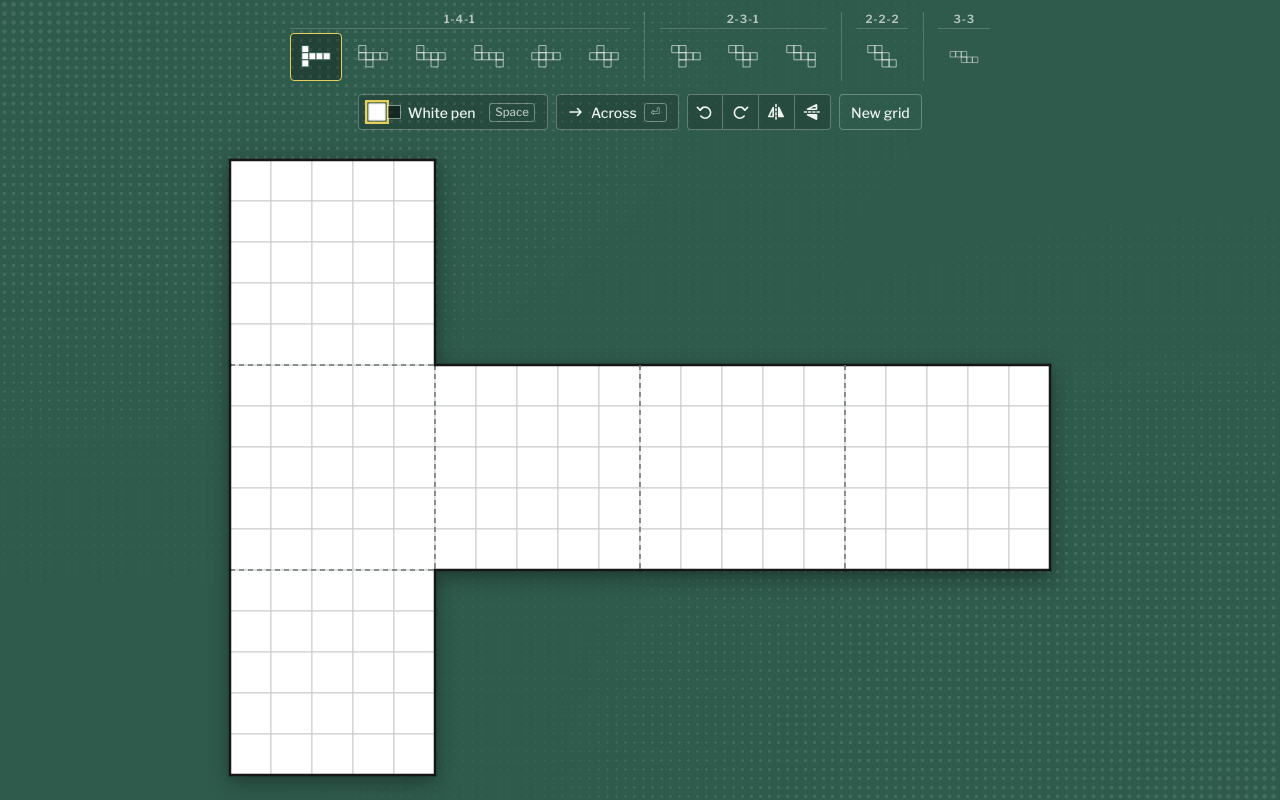
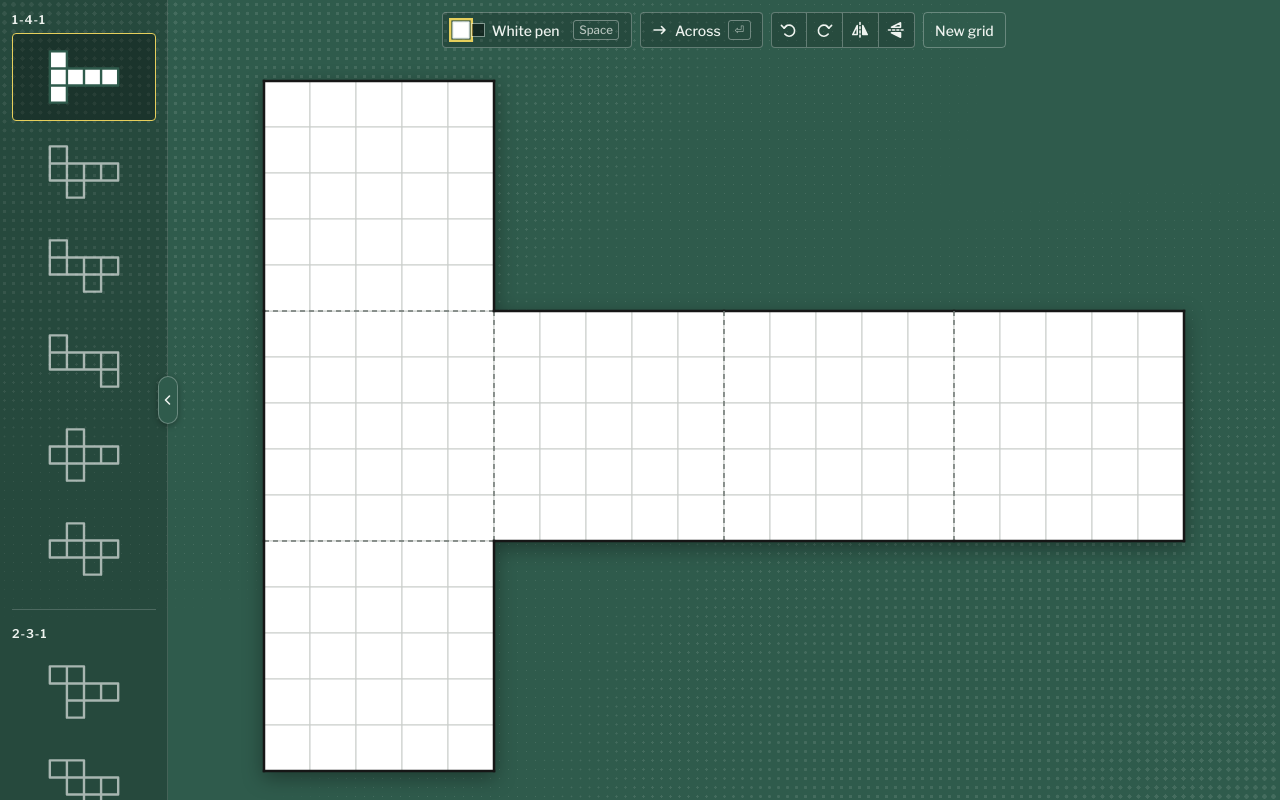
Before and after one commit to ArmaanjeetSandhu/nets, a SvelteKit app: page / in a window 1280 px wide. Both pictures are taken after a click on the button "Make the grid". Built offline with nearby package versions, Linux system fonts and the light colour scheme.

Commit message:
Shift net selector to collapsible sidebar

```diff
--- a/src/lib/NetIcon.svelte
+++ b/src/lib/NetIcon.svelte
@@ -9,6 +9,7 @@
 
 	const shape = $derived(transformShape(net, transform));
 	const unit = $derived(size / Math.max(shape.rows, shape.cols));
+	const outline = $derived(shape.faces.map((f) => `M${f.col} ${f.row}h1v1h-1z`).join(''));
 </script>
 
 <svg
@@ -20,6 +21,7 @@
 	{#each shape.faces as f (f.row * 10 + f.col)}
 		<rect x={f.col} y={f.row} width="1" height="1" />
 	{/each}
+	<path d={outline} />
 </svg>
 
 <style>
@@ -29,6 +31,9 @@
 	}
 	rect {
 		fill: var(--icon-fill, transparent);
+	}
+	path {
+		fill: none;
 		stroke: var(--icon-stroke, currentColor);
 		stroke-width: 0.14;
 		stroke-linejoin: round;
--- a/src/routes/+page.svelte
+++ b/src/routes/+page.svelte
@@ -32,6 +32,15 @@
 	let netIndex = $state(0);
 	let transform = $state<Transform>(IDENTITY);
 	const view = $derived(n === null ? null : buildView(netIndex, transform, n));
+
+	let sidebarOpen = $state(true);
+	const NARROW = '(max-width: 640px)';
+	const isNarrow = () => typeof matchMedia === 'function' && matchMedia(NARROW).matches;
+
+	function selectNet(i: number) {
+		setView(() => (netIndex = i));
+		if (isNarrow()) sidebarOpen = false;
+	}
 
 	let pen = $state<Pen>('white');
 	let axis = $state<Axis>('across');
@@ -80,6 +89,7 @@
 		pen = 'white';
 		axis = 'across';
 		editing = null;
+		sidebarOpen = !isNarrow();
 		n = size;
 	}
 
@@ -282,11 +292,12 @@
 			</form>
 		</section>
 	{:else if view}
-		<header class="bar">
-			<nav class="nets" aria-label="Cube nets">
+		<div class="workspace" class:open={sidebarOpen}>
+			<aside class="sidebar" class:open={sidebarOpen}>
+				<nav id="net-list" class="nets" aria-label="Cube nets" hidden={!sidebarOpen}>
 					{#each FAMILIES as family (family.name)}
 						<div class="family" role="group" aria-label="{family.name} family">
-						<span class="family-label" title={family.description}>{family.name}</span>
+							<div class="family-label">{family.name}</div>
 							<div class="family-nets">
 								{#each family.nets as i (i)}
 									<button
@@ -296,16 +307,41 @@
 										aria-label="Net {i + 1} of {NETS.length}, {family.name} family"
 										title="Net {i + 1} ({family.name})"
 										onmousedown={keepFocus}
-									onclick={() => setView(() => (netIndex = i))}
+										onclick={() => selectNet(i)}
 									>
-									<NetIcon net={NETS[i]} {transform} size={30} />
+										<NetIcon net={NETS[i]} {transform} size={72} />
 									</button>
 								{/each}
 							</div>
 						</div>
 					{/each}
 				</nav>
+			</aside>
 
+			<button
+				class="handle"
+				aria-expanded={sidebarOpen}
+				aria-controls="net-list"
+				aria-label={sidebarOpen ? 'Hide nets' : 'Show nets'}
+				title={sidebarOpen ? 'Hide nets' : 'Show nets'}
+				onmousedown={keepFocus}
+				onclick={() => (sidebarOpen = !sidebarOpen)}
+			>
+				<svg viewBox="0 0 12 20" aria-hidden="true">
+					{#if sidebarOpen}
+						<path d="M7.5 6 3.5 10l4 4" />
+					{:else}
+						<path d="M4.5 6l4 4-4 4" />
+					{/if}
+				</svg>
+			</button>
+
+			{#if sidebarOpen}
+				<div class="scrim" aria-hidden="true" onclick={() => (sidebarOpen = false)}></div>
+			{/if}
+
+			<div class="main">
+				<header class="bar">
 					<div class="row">
 						<div class="tools">
 							<button
@@ -449,7 +485,10 @@
 							{/each}
 
 							{#if caretPos && caretArrow}
-						<polygon class="arrow" points={arrowPoints(caretArrow, caretPos.col, caretPos.row)} />
+								<polygon
+									class="arrow"
+									points={arrowPoints(caretArrow, caretPos.col, caretPos.row)}
+								/>
 							{/if}
 						</svg>
 
@@ -469,6 +508,8 @@
 							oninput={onInput}
 							onblur={closeEditor}
 						/>
+					</div>
+				</div>
 			</div>
 		</div>
 	{/if}
@@ -631,6 +672,82 @@
 		cursor: not-allowed;
 	}
 
+	.workspace {
+		--sidebar-w: 168px;
+		flex: 1;
+		min-height: 0;
+		display: flex;
+		position: relative;
+	}
+	.main {
+		flex: 1;
+		min-width: 0;
+		display: flex;
+		flex-direction: column;
+	}
+
+	.sidebar {
+		flex: 0 0 auto;
+		width: 0;
+		box-sizing: border-box;
+		display: flex;
+		flex-direction: column;
+		gap: 0.6rem;
+		padding: 0.75rem 0;
+		background: rgb(0 0 0 / 0.2);
+		overflow: hidden;
+		transition:
+			width 180ms ease,
+			padding 180ms ease;
+	}
+	.sidebar.open {
+		width: var(--sidebar-w);
+		padding: 0.75rem;
+		border-right: 1px solid rgb(255 255 255 / 0.14);
+		overflow-x: hidden;
+		overflow-y: auto;
+		scrollbar-width: none;
+	}
+	.sidebar.open::-webkit-scrollbar {
+		display: none;
+	}
+
+	.handle {
+		position: absolute;
+		top: 50%;
+		left: 0.375rem;
+		z-index: 3;
+		transform: translateY(-50%);
+		transition: left 180ms ease;
+		width: 1.25rem;
+		height: 3rem;
+		display: grid;
+		place-items: center;
+		padding: 0;
+		border: 1px solid rgb(255 255 255 / 0.28);
+		border-radius: 999px;
+		background: var(--mat);
+		box-shadow: 0 2px 6px rgb(0 0 0 / 0.3);
+	}
+	.workspace.open .handle {
+		left: calc(var(--sidebar-w) - 0.625rem);
+	}
+	.handle:hover {
+		border-color: var(--rule);
+	}
+	.handle svg {
+		width: 12px;
+		height: 20px;
+		fill: none;
+		stroke: currentColor;
+		stroke-width: 1.6;
+		stroke-linecap: round;
+		stroke-linejoin: round;
+	}
+	.scrim {
+		display: none;
+	}
+
 	.bar {
 		padding: 0.75rem 1.25rem 0.25rem;
 		display: flex;
@@ -745,43 +862,42 @@
 
 	.nets {
 		display: flex;
-		justify-content: center;
-		align-items: flex-end;
-		gap: 0.9rem;
-		overflow-x: auto;
-		padding-bottom: 0.25rem;
-		scrollbar-width: thin;
+		flex-direction: column;
+		gap: 1rem;
+	}
+	.sidebar .nets {
+		flex: 0 0 auto;
+		width: calc(var(--sidebar-w) - 1.5rem);
+	}
+	.nets[hidden] {
+		display: none;
 	}
 	.family {
-		flex: 0 0 auto;
 		display: flex;
 		flex-direction: column;
-		align-items: stretch;
-		gap: 0.2rem;
+		gap: 0.4rem;
 	}
 	.family + .family {
-		padding-left: 0.9rem;
-		border-left: 1px solid rgb(255 255 255 / 0.18);
+		padding-top: 1rem;
+		border-top: 1px solid rgb(255 255 255 / 0.18);
 	}
 	.family-label {
-		font-size: 0.7rem;
+		cursor: default;
+		font-size: 0.75rem;
 		font-weight: 600;
 		letter-spacing: 0.08em;
 		font-variant-numeric: tabular-nums;
-		color: var(--on-mat-dim);
-		text-align: center;
-		padding-bottom: 0.15rem;
-		border-bottom: 1px solid rgb(255 255 255 / 0.18);
-		cursor: default;
 	}
 	.family-nets {
-		display: flex;
-		gap: 0.35rem;
+		display: grid;
+		grid-template-columns: 1fr;
+		gap: 0.4rem;
 	}
 	.net {
 		flex: 0 0 auto;
-		width: 3.25rem;
-		height: 3rem;
+		width: 100%;
+		height: 5.5rem;
+		padding: 0;
 		display: grid;
 		place-items: center;
 		border: 1px solid transparent;
@@ -883,8 +999,23 @@
 		.bar {
 			padding: 0.75rem 0.75rem 0.25rem;
 		}
-		.nets {
-			justify-content: flex-start;
+		.sidebar {
+			position: absolute;
+			top: 0;
+			bottom: 0;
+			left: 0;
+			z-index: 2;
+			background: var(--mat);
+		}
+		.sidebar.open {
+			box-shadow: 4px 0 18px rgb(0 0 0 / 0.35);
+		}
+		.scrim {
+			display: block;
+			position: absolute;
+			inset: 0;
+			z-index: 1;
+			background: rgb(0 0 0 / 0.3);
 		}
 		.pen-label,
 		kbd {
@@ -893,7 +1024,9 @@
 	}
 
 	@media (prefers-reduced-motion: reduce) {
-		.swatch {
+		.swatch,
+		.sidebar,
+		.handle {
 			transition: none;
 		}
 	}
```
Lines whose indentation alone changed are shown as unchanged.
